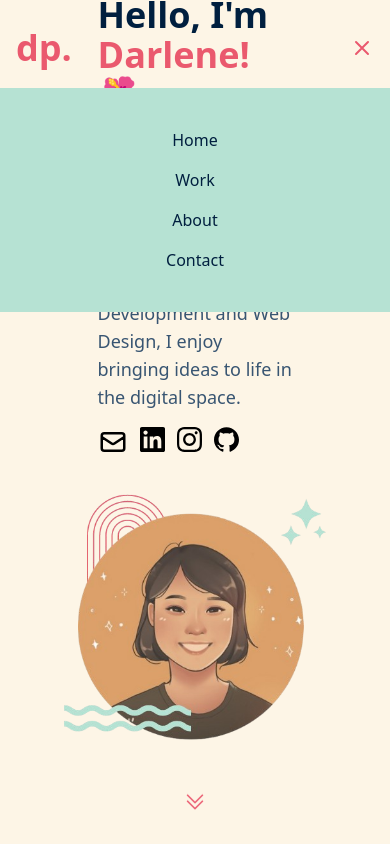
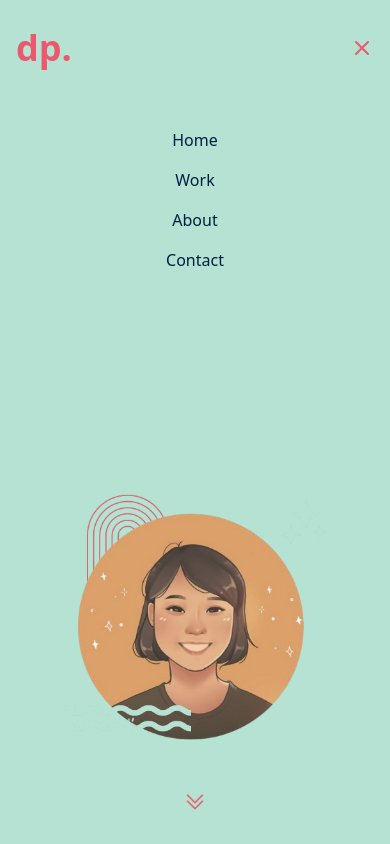
Before and after one commit to dqperez/portfolio-website, a React (Vite) app: page / in a window 390 px wide. Both pictures are taken after a click on the button 362 px from the left and 48 px from the top of the page. Shown: the top 844 px of the page. Built offline with nearby package versions, Linux system fonts and the light colour scheme.

Commit message:
feat: Make navbar bg-button when open in small screens

```diff
--- a/src/components/NavBar.jsx
+++ b/src/components/NavBar.jsx
@@ -8,7 +8,7 @@ const NavBar = ({homeRef, workRef, aboutRef, contactRef}) => {
     };
 
     return(
-        <nav className="fixed w-screen pb-8">
+        <nav className={`${isOpen ? 'bg-button' : ''} fixed w-screen pb-8`}>
             <div className="max-w-7xl mx-auto px-4">
                 <div className="flex justify-between h-16 items-center">
 
@@ -58,7 +58,7 @@ const NavBar = ({homeRef, workRef, aboutRef, contactRef}) => {
             </div>
 
             <div className={`${isOpen ? 'block' : 'hidden'} md:hidden`}>
-                <div className="bg-button flex flex-col items-center w-screen mt-6 py-8">
+                <div className="bg-button flex flex-col items-center h-screen w-screen mt-6 py-8">
                     <a href="#home" className="block text-subtitles hover:text-header px-3 py-2 rounded-md text-base font-medium">Home</a>
                     <a href="#work" className="block text-subtitles hover:text-header px-3 py-2 rounded-md text-base font-medium">Work</a>
                     <a href="#about" className="block text-subtitles hover:text-header px-3 py-2 rounded-md text-base font-medium">About</a>
```
